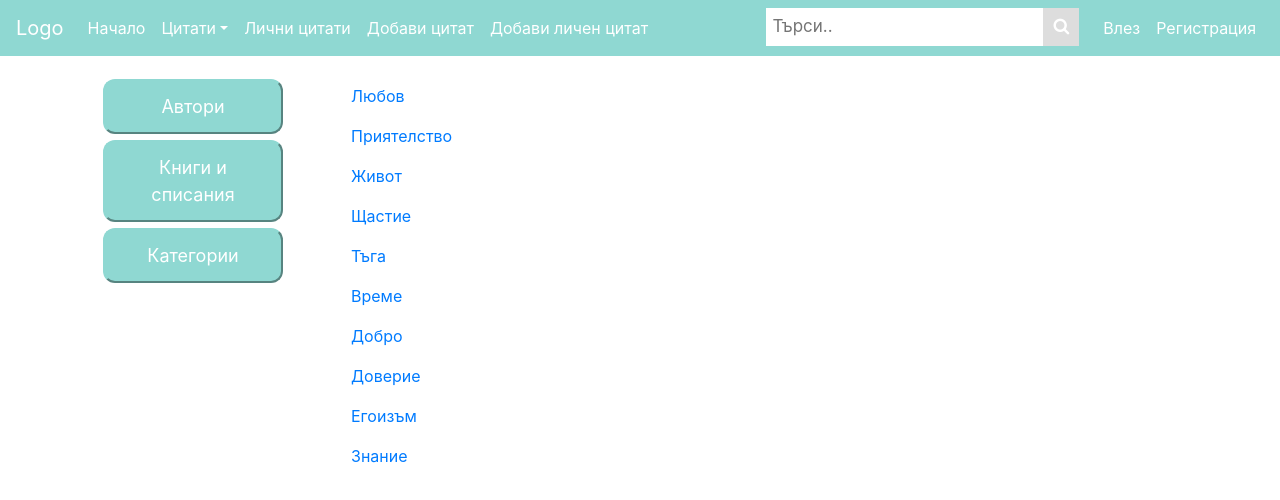
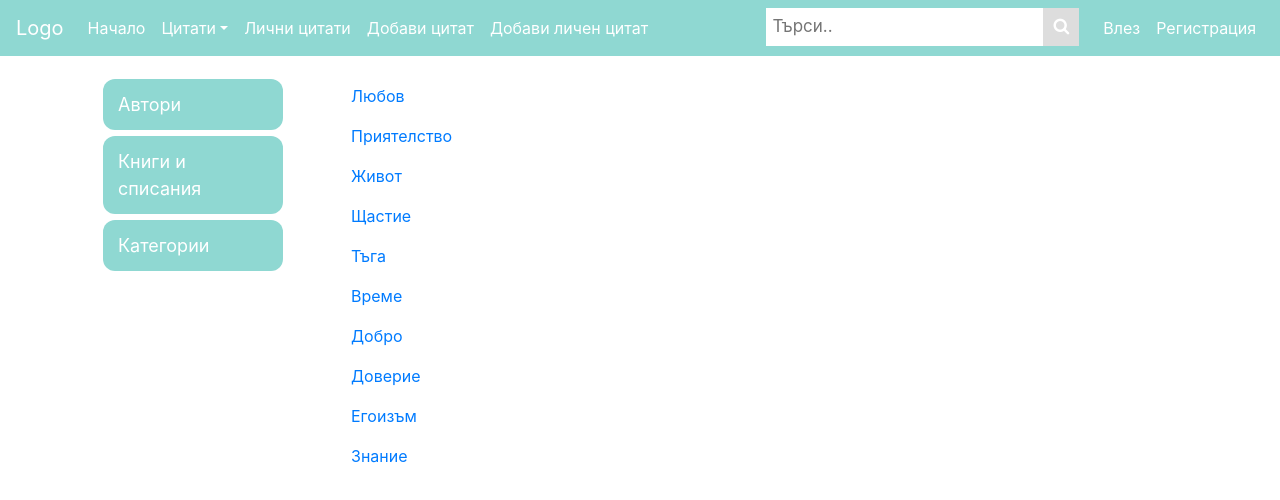
Before and after one commit to MerlinMehmed/HCI-2018-Quotes, a React (Create React App) app in the folder quotes/: page /Browse/Categories in a window 1280 px wide. Shown: the top 500 px of the page. Built offline with nearby package versions, Linux system fonts and the light colour scheme.

Commit message:
Buttons working in firefox

```diff
--- a/quotes/src/views/viewAuthors.js
+++ b/quotes/src/views/viewAuthors.js
@@ -8,19 +8,19 @@ class viewAuthors extends Component {
 			<div className="container col-lg-12 components">
 				<div className="col-sm-2 buttons">
 					<div className="row">
-						<button className="col-sm-12 button" type="button">
+						<div className="col-sm-12 button">
 							<Link to="/Browse/Authors" className="link" activeClassName="active">Автори</Link>
-						</button>
+						</div>
 					</div>
 					<div className="row">
-						<button className="col-sm-12 button" type="button">
+						<div className="col-sm-12 button">
 							<Link to="/Browse/Books and magazines" className="link" activeClassName="active">Книги и списания</Link>
-						</button>
+						</div>
 					</div>
 					<div className="row">
-						<button className="col-sm-12 button" type="button">
+						<div className="col-sm-12 button">
 							<Link to="/Browse/Categories" className="link" activeClassName="active">Категории</Link>
-						</button>
+						</div>
 					</div>
 				</div>
 				<div className="col-sm-10 view" id="authors">
--- a/quotes/src/views/viewCategories.js
+++ b/quotes/src/views/viewCategories.js
@@ -8,19 +8,19 @@ class viewCategories extends Component {
 			<div className="container col-lg-12 components">
 				<div className="col-sm-2 buttons">
 					<div className="row">
-						<button className="col-sm-12 button" type="button">
+						<div className="col-sm-12 button">
 							<Link to="/Browse/Authors" className="link" activeClassName="active">Автори</Link>
-						</button>
+						</div>
 					</div>
 					<div className="row">
-						<button className="col-sm-12 button" type="button">
+						<div className="col-sm-12 button">
 							<Link to="/Browse/Books and magazines" className="link" activeClassName="active">Книги и списания</Link>
-						</button>
+						</div>
 					</div>
 					<div className="row">
-						<button className="col-sm-12 button" type="button">
+						<div className="col-sm-12 button">
 							<Link to="/Browse/Categories" className="link" activeClassName="active">Категории</Link>
-						</button>
+						</div>
 					</div>
 				</div>
 				<div className="col-sm-10 view" id="categories">
--- a/quotes/src/views/viewSources.js
+++ b/quotes/src/views/viewSources.js
@@ -8,19 +8,19 @@ class viewSources extends Component {
 			<div className="container col-lg-12 components">
 				<div className="col-sm-2 buttons">
 					<div className="row">
-						<button className="col-sm-12 button" type="button">
+						<div className="col-sm-12 button">
 							<Link to="/Browse/Authors" className="link" activeClassName="active">Автори</Link>
-						</button>
+						</div>
 					</div>
 					<div className="row">
-						<button className="col-sm-12 button" type="button">
+						<div className="col-sm-12 button">
 							<Link to="/Browse/Books and magazines" className="link" activeClassName="active">Книги и списания</Link>
-						</button>
+						</div>
 					</div>
 					<div className="row">
-						<button className="col-sm-12 button" type="button">
+						<div className="col-sm-12 button">
 							<Link to="/Browse/Categories" className="link" activeClassName="active">Категории</Link>
-						</button>
+						</div>
 					</div>
 				</div>
 				<div className="col-sm-10 view" id="books">
--- a/quotes/src/views/views.css
+++ b/quotes/src/views/views.css
@@ -36,6 +36,9 @@ ul {
 
 .link {
   color: #FFFFFF;
+  display: block;
+  height: 100%;
+  width: 100%;
 }
 
 .link:hover {
```
